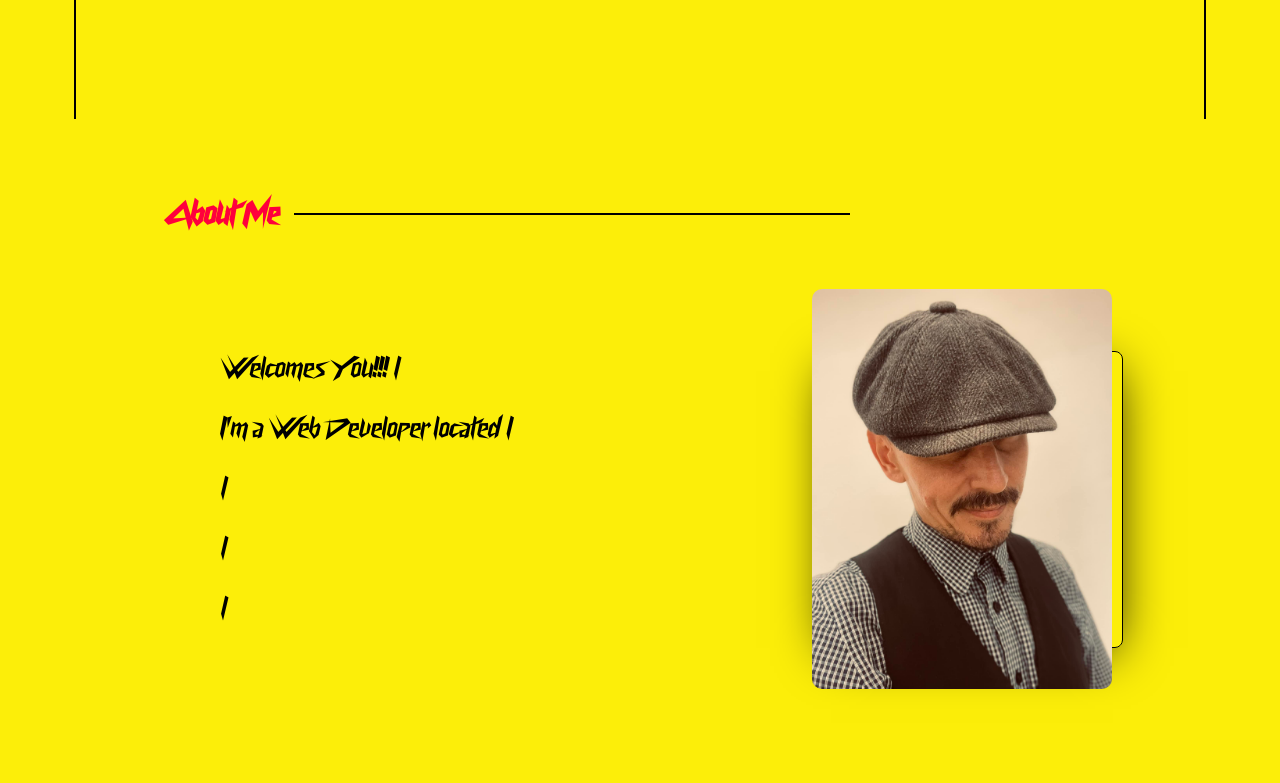
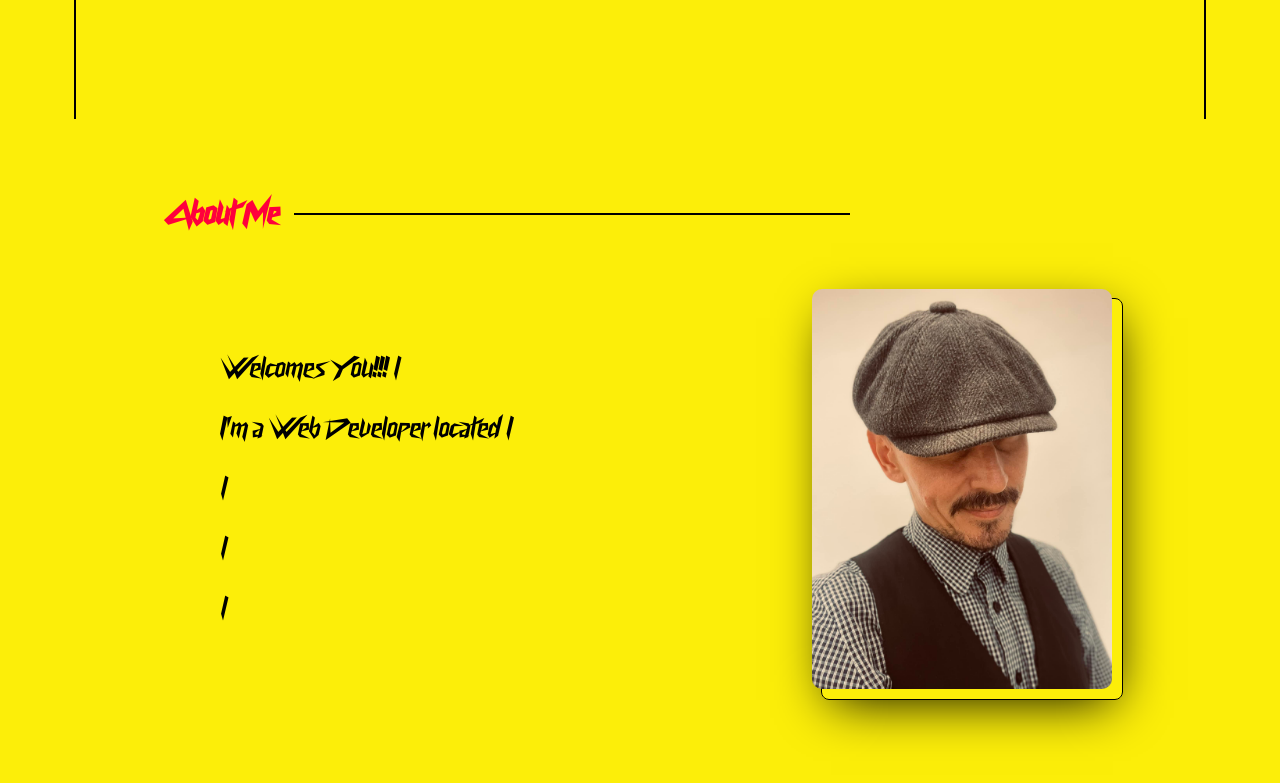
Before and after one commit to IMTheBale/Johnny-Bale-Portfolio, a React (Create React App) app: page / in a window 1280 px wide. Shown: the part 681-1464 px from the top of the page. Built offline with nearby package versions, Linux system fonts and the light colour scheme.

Commit message:
changed img border height

```diff
--- a/src/Sections/About/styles.module.css
+++ b/src/Sections/About/styles.module.css
@@ -30,7 +30,7 @@
 
 .img_border {
     width: 300px;
-    height: 295px;
+    height: 400px;
     position: absolute;
     border: 1.5px solid var(--black-color);
     border-radius: 8px;
```
